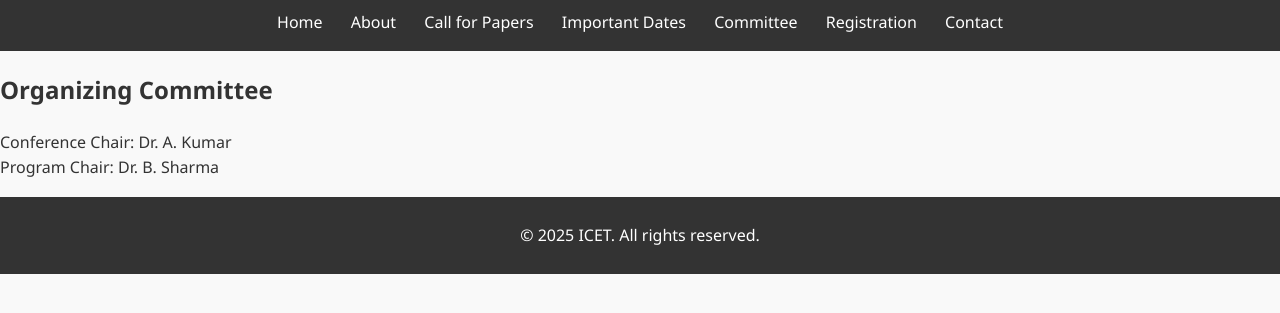
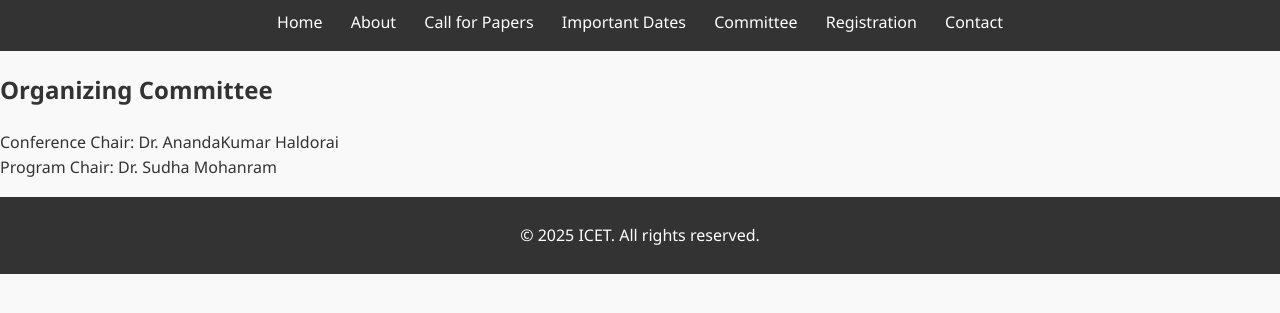
Before and after one commit to drttm15/conference-website, a plain HTML site: page committee.html in a window 1280 px wide. Shown: the part 177-490 px from the top of the page. Drawn offline with Linux system fonts and the light colour scheme.

Commit message:
Update committee.html

```diff
--- a/committee.html
+++ b/committee.html
@@ -21,7 +21,7 @@
         </nav>
     </header>
     <main>
-        <h2>Organizing Committee</h2><p>Conference Chair: Dr. A. Kumar<br>Program Chair: Dr. B. Sharma</p>
+        <h2>Organizing Committee</h2><p>Conference Chair: Dr. AnandaKumar Haldorai<br>Program Chair: Dr. Sudha Mohanram</p>
     </main>
     <footer>
         <p>&copy; 2025 ICET. All rights reserved.</p>
```
